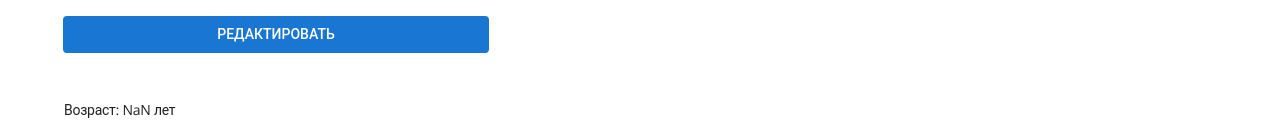
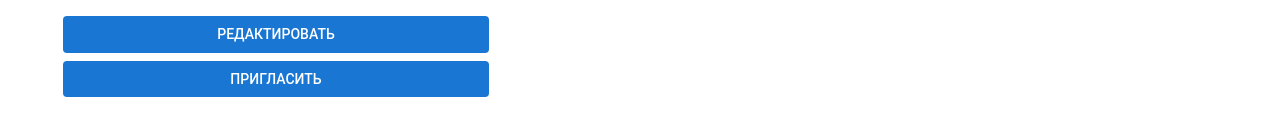
Before and after one commit to senketsukamui/internium-react, a React (Vite) app: page /intern/profile/1 in a window 1280 px wide. Shown: the part 299-437 px from the top of the page. Built offline with nearby package versions, Linux system fonts and the light colour scheme; no server answers.

Commit message:
Add modal

```diff
--- a/src/pages/Profile/StudentProfile/StudentProfile.tsx
+++ b/src/pages/Profile/StudentProfile/StudentProfile.tsx
@@ -18,10 +18,12 @@ import {
 } from "@mui/material";
 import SvgStudent from "components/Icons/StudentIcon";
 import VacancyCard from "components/VacancyCard";
+import VacancyInvitationModal from "components/VacancyInvitationModal";
 import { format } from "date-fns";
 import { useStores } from "hooks/useStores";
 import { isEmpty } from "lodash";
 import { observer } from "mobx-react";
+import { RegisterTypes } from "pages/Auth/constants";
 import React, { FC } from "react";
 import { useNavigate, useParams } from "react-router-dom";
 import { InternStatuses } from "store/auth/types";
@@ -33,22 +35,25 @@ const StudentProfile: FC = () => {
   const [status, setStatus] = React.useState<InternStatuses>(
     InternStatuses.INACTIVE
   );
+  const [modalOpen, setModalOpen] = React.useState<boolean>(false);
   const { internsStore, authStore } = useStores();
   const isCurrentUser = authStore.isCurrentUser(id);
   const profile = isCurrentUser
     ? authStore.getUserObject
     : internsStore.getProfile;
+
   const reactions = internsStore.getReactions;
-  console.log(reactions);
 
   React.useEffect(() => {
-    if (authStore.getUserObject && !isCurrentUser) {
+    if (!isCurrentUser && authStore.userType !== RegisterTypes.INTERN) {
       internsStore.getInternProfile(id);
     }
-  }, [id]);
+  }, [isCurrentUser, id]);
 
   React.useEffect(() => {
-    internsStore.getCurrentInternReactions();
+    if (authStore.userType === RegisterTypes.INTERN) {
+      internsStore.getCurrentInternReactions();
+    }
   }, []);
 
   React.useEffect(() => {
@@ -147,6 +152,16 @@ const StudentProfile: FC = () => {
                   >
                     Редактировать
                   </Button>
+                  <Button
+                    variant="contained"
+                    onClick={() => setModalOpen(true)}
+                    sx={{
+                      marginTop: 1,
+                    }}
+                    fullWidth
+                  >
+                    Пригласить
+                  </Button>
                 </Paper>
                 <Paper
                   elevation={3}
@@ -227,6 +242,13 @@ const StudentProfile: FC = () => {
           </Grid>
         </Grid>
       </Box>
+      {modalOpen && (
+        <VacancyInvitationModal
+          internId={Number(id)}
+          open={modalOpen}
+          setOpen={setModalOpen}
+        />
+      )}
     </Container>
   );
 };
```
